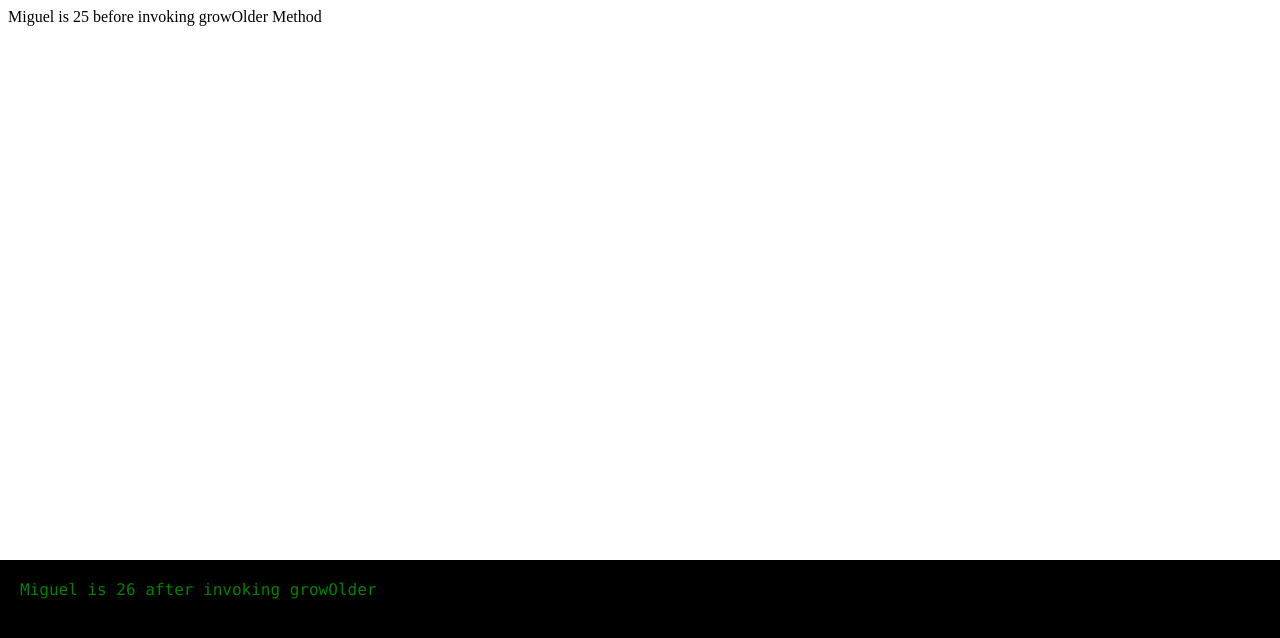
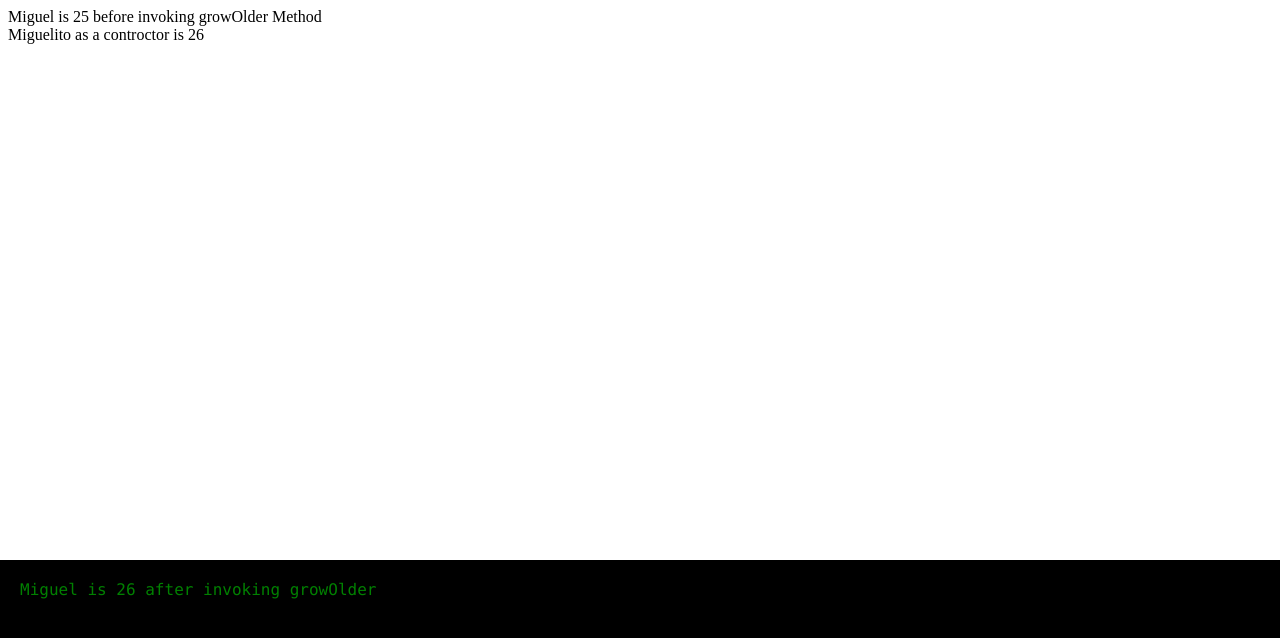
Before and after one commit to davilious/javascript-objects, a plain HTML site: page PatternsModulePattern/index.html in a window 1280 px wide. Drawn offline with Linux system fonts and the light colour scheme.

Commit message:
Person as constructor

```diff
--- /dev/null
+++ b/PatternsModulePattern/PersonConstructor.js
@@ -0,0 +1,16 @@
+function Person(name){
+	var age = 25;
+	this.name = name;
+
+	Object.defineProperty(this, "age", {
+		get: function(){
+			return age;
+		},
+		enumable: true,
+		configurable: true
+	});
+
+	this.growOlder = function(){
+		age++;
+	}
+}
--- a/PatternsModulePattern/index.html
+++ b/PatternsModulePattern/index.html
@@ -2,6 +2,8 @@
 <head>
   <title>Patterns - Module Pattern</title>
   <script type="text/javascript" src="person.js"></script>
+  <script type="text/javascript" src="PersonConstructor.js"></script>
+
   <link rel="stylesheet" type="text/css" href="styles.css">
 </head>
 <body>
@@ -13,11 +15,15 @@
       node2 = document.getElementsByClassName("node-2")[0],
       console = document.getElementById("console");
 
-      node2.innerHTML = person.name + ' is ' + person.age + ' before invoking growOlder Method';
+      node1.innerHTML = person.name + ' is ' + person.age + ' before invoking growOlder Method';
       person.growOlder();
 
       console.innerHTML = person.name + ' is ' + person.age + ' after invoking growOlder' ;
 
+      var person = new Person("Miguelito");
+      person.growOlder();
+      node2.innerHTML = person.name +' as a controctor is ' + person.age ;
+
 	</script>
 </body>
 </html>
```
Also changed, not shown: PatternsModulePattern/person.js (line endings or trailing spaces).
